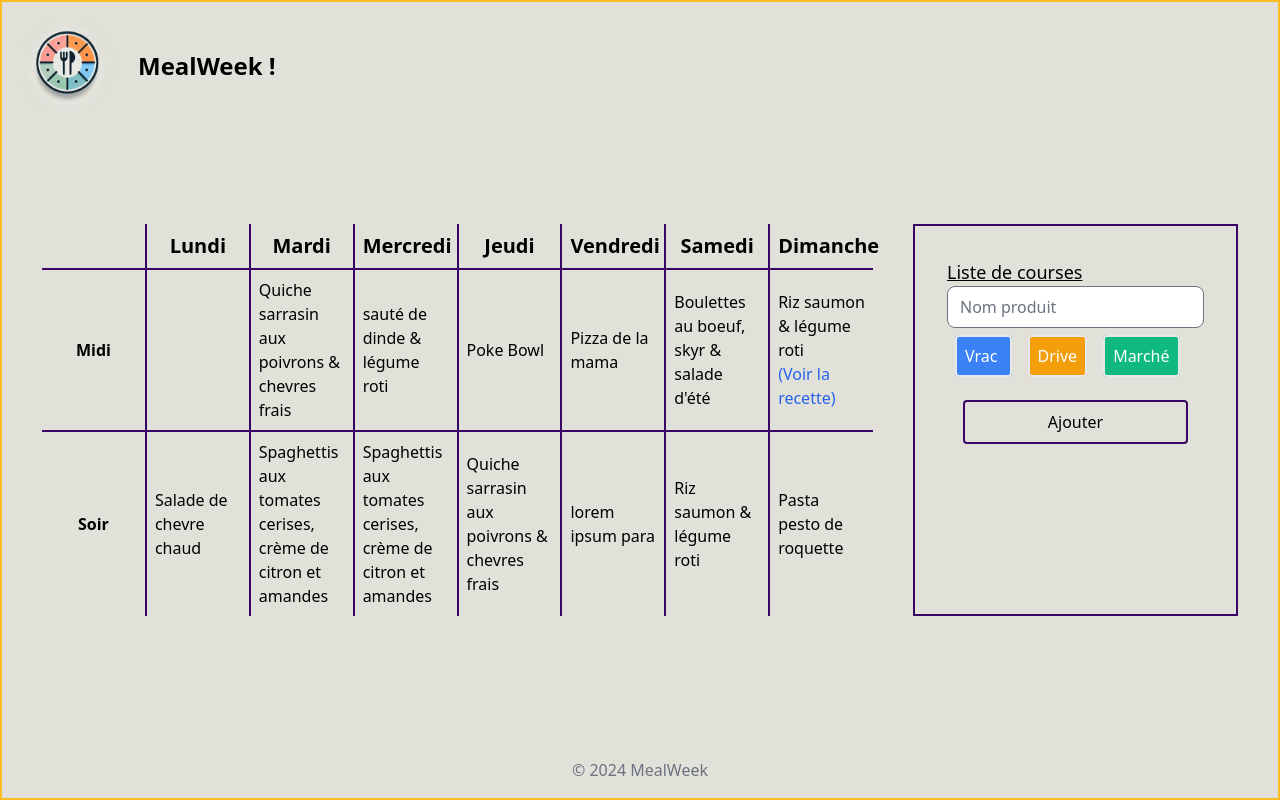
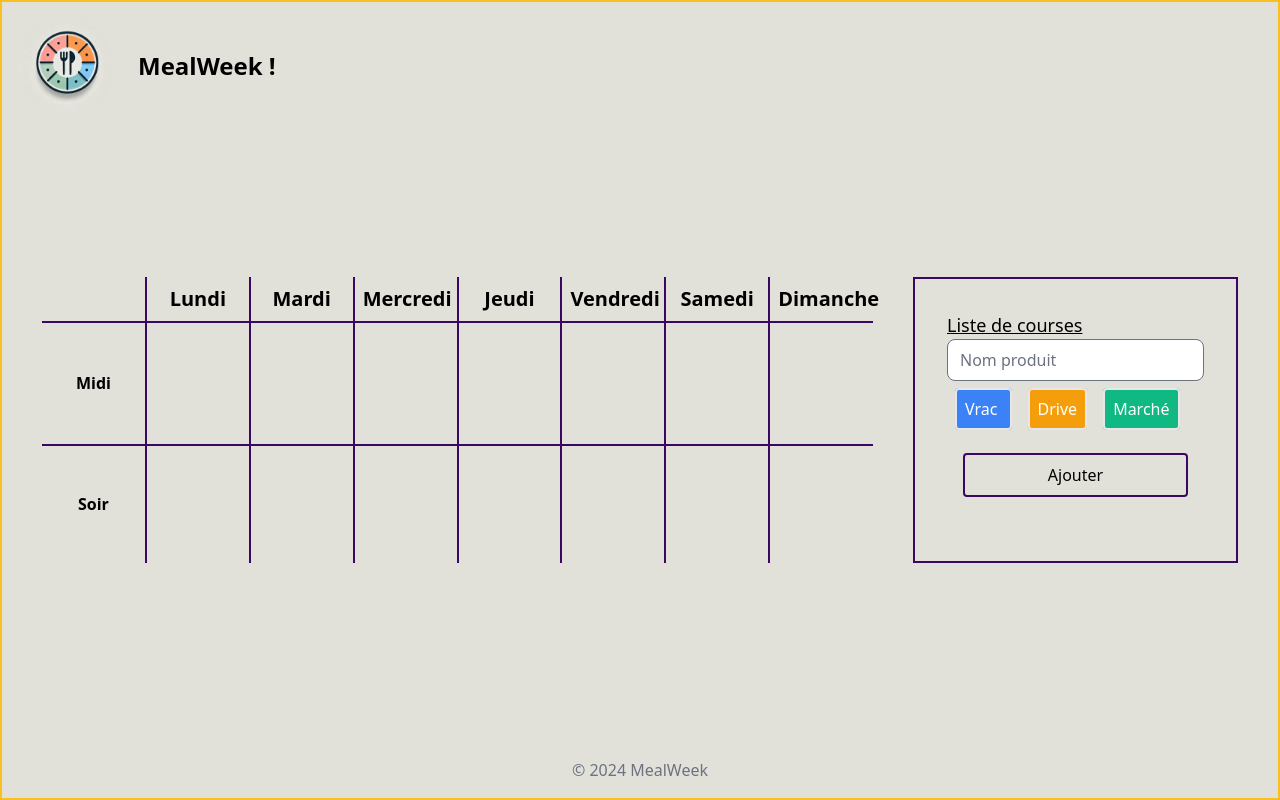
Before and after one commit to Cedrenou/MealWeek, a Vue app: page / in a window 1280 px wide. Built offline with nearby package versions, Linux system fonts and the light colour scheme.

Commit message:
clear menu

```diff
--- a/src/App.vue
+++ b/src/App.vue
@@ -67,7 +67,7 @@ const mockMenu = ref([
       url: "",
     },
     dinner: {
-      meal: "Salade de chevre chaud",
+      meal: "",
       url: "",
     },
   },
@@ -75,11 +75,11 @@ const mockMenu = ref([
     id: 2,
     date: new Date("2024-08-27"),
     lunch: {
-      meal: "Quiche sarrasin aux poivrons & chevres frais",
+      meal: "",
       url: "",
     },
     dinner: {
-      meal: "Spaghettis aux tomates cerises, crème de citron et amandes",
+      meal: "",
       url: "",
     },
   },
@@ -87,11 +87,11 @@ const mockMenu = ref([
     id: 3,
     date: new Date("2024-08-28"),
     lunch: {
-      meal: "sauté de dinde & légume roti",
+      meal: "",
       url: "",
     },
     dinner: {
-      meal: "Spaghettis aux tomates cerises, crème de citron et amandes",
+      meal: "",
       url: "",
     },
   },
@@ -99,11 +99,11 @@ const mockMenu = ref([
     id: 4,
     date: new Date("2024-08-29"),
     lunch: {
-      meal: "Poke Bowl",
+      meal: "",
       url: "",
     },
     dinner: {
-      meal: "Quiche sarrasin aux poivrons & chevres frais",
+      meal: "",
       url: "",
     },
   },
@@ -111,11 +111,11 @@ const mockMenu = ref([
     id: 5,
     date: new Date("2024-08-30"),
     lunch: {
-      meal: "Pizza de la mama",
+      meal: "",
       url: "",
     },
     dinner: {
-      meal: "lorem ipsum para ",
+      meal: "",
       url: "",
     },
   },
@@ -123,11 +123,11 @@ const mockMenu = ref([
     id: 6,
     date: new Date("2024-08-31"),
     lunch: {
-      meal: "Boulettes au boeuf, skyr & salade d'été",
+      meal: "",
       url: "",
     },
     dinner: {
-      meal: "Riz saumon & légume roti",
+      meal: "",
       url: "",
     },
   },
@@ -135,11 +135,11 @@ const mockMenu = ref([
     id: 7,
     date: new Date("2024-09-01"),
     lunch: {
-      meal: "Riz saumon & légume roti",
-      url: "https://app.jow.com/nf5e/?action=recipe&recipeId=666feef3d5a779000e2dde03&source=jow",
+      meal: "",
+      url: "",
     },
     dinner: {
-      meal: "Pasta pesto de roquette",
+      meal: "",
       url: "",
     },
   },
```
